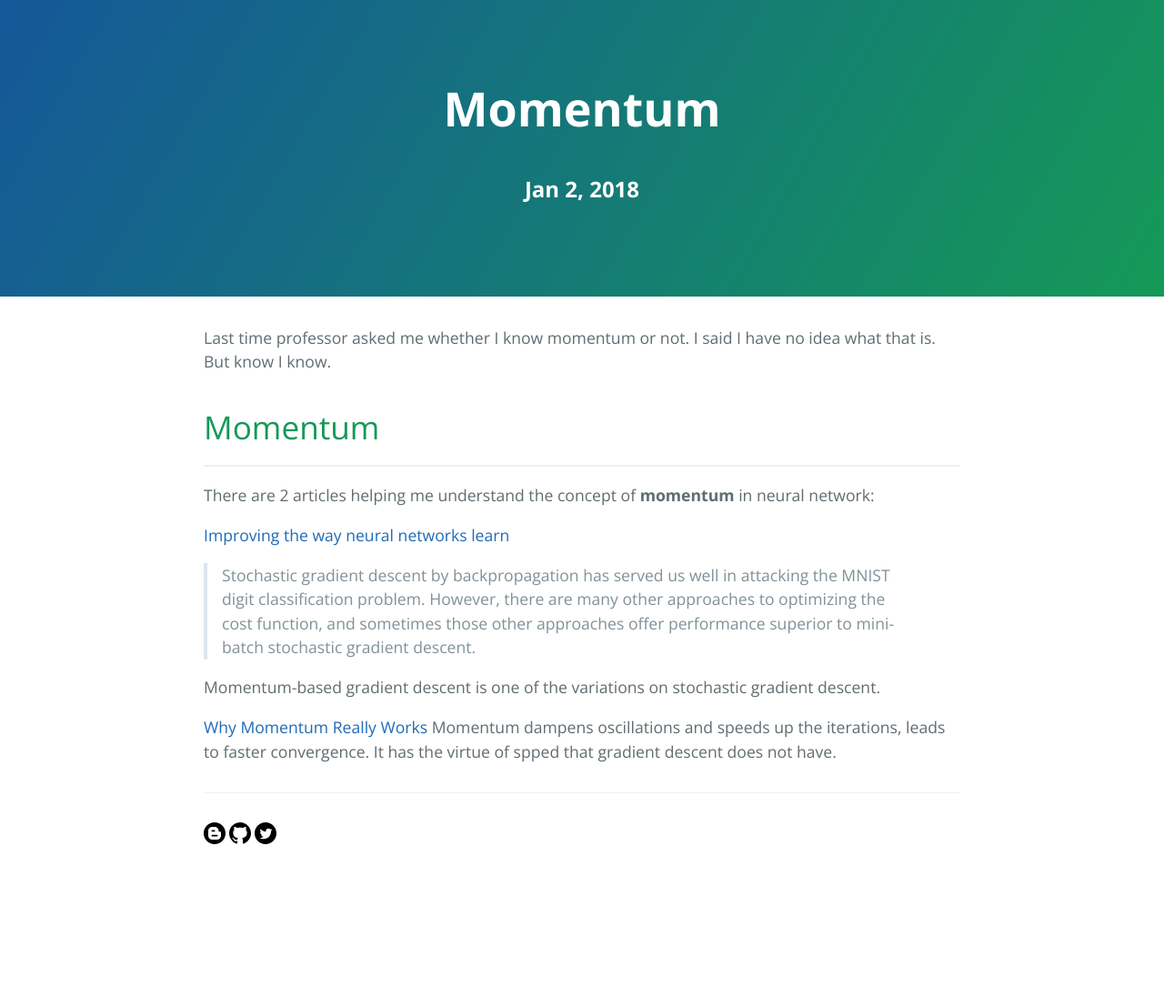
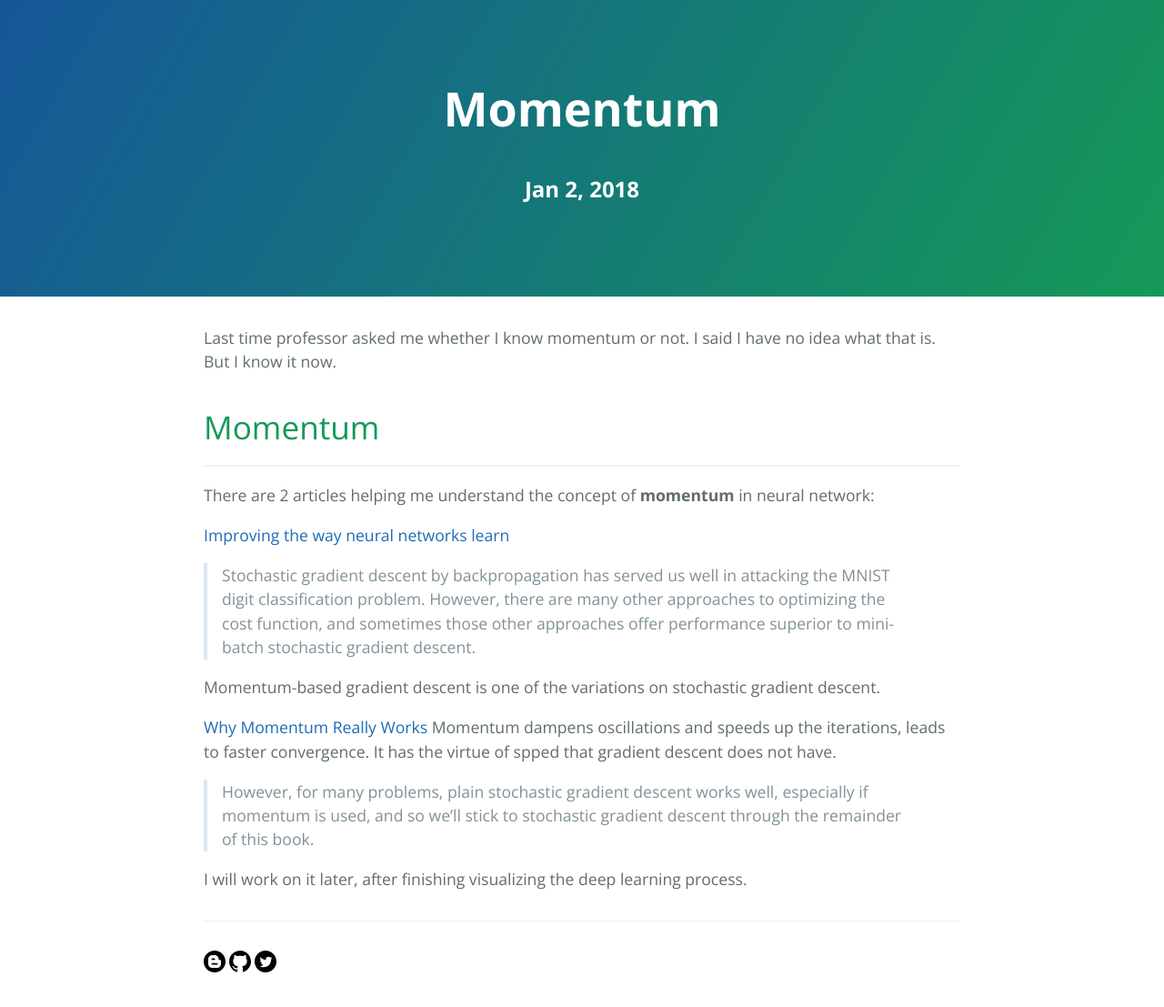
Before and after one commit to zikuicai/zikuicai.github.io, a Jekyll site: the page built from _posts/2018-1-2-momentum.md, in a window 1280 px wide. Shown: the whole page at 91% size. Built offline with Jekyll 4.4.1, drawn with Linux system fonts in a browser that asks for light colours; before the commit the page ends 966 px from its top, so only the background shows below that.

Commit message:
Update 2018-1-2-momentum.md

```diff
--- a/_posts/2018-1-2-momentum.md
+++ b/_posts/2018-1-2-momentum.md
@@ -3,7 +3,8 @@ layout: post
 title: Momentum
 ---
 
-Last time professor asked me whether I know momentum or not. I said I have no idea what that is. But know I know.
+Last time professor asked me whether I know momentum or not. I said I have no idea what that is. But I know it now.
+
 # Momentum
 ---
 There are 2 articles helping me understand the concept of **momentum** in neural network:
@@ -15,3 +16,7 @@ Momentum-based gradient descent is one of the variations on stochastic gradient
 
 [Why Momentum Really Works](https://distill.pub/2017/momentum/)
 Momentum dampens oscillations and speeds up the iterations, leads to faster convergence. It has the virtue of spped that gradient descent does not have.
+
+>However, for many problems, plain stochastic gradient descent works well, especially if momentum is used, and so we'll stick to stochastic gradient descent through the remainder of this book.
+
+I will work on it later, after finishing visualizing the deep learning process.
```
